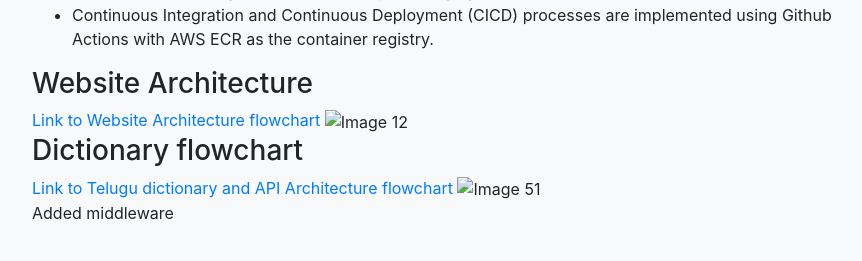
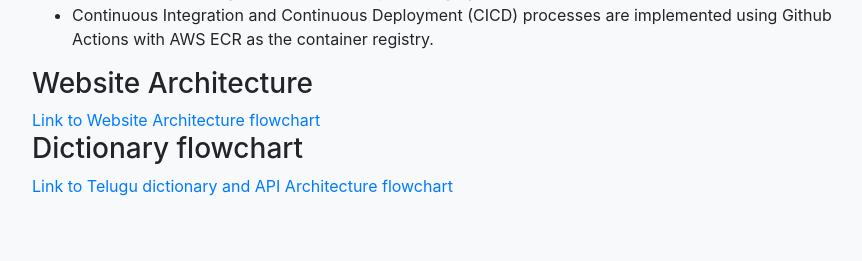
Before and after one commit to Hrushikesh-github/my-website, a FastAPI app: template templates/home.html in a window 1280 px wide. Shown: the part 805-1066 px from the top of the page, without its empty margins (208-1070 px from the left). After the commit the page ends 1001 px from the top, so only its background shows below. Run offline with FastAPI, Linux system fonts and the light colour scheme; the template is opened without the code that fills it, so the values that code supplies are empty; some libraries are stand-ins or nearby versions.

Commit message:
removed all middleware

```diff
--- a/main.py
+++ b/main.py
@@ -2,12 +2,9 @@ from fastapi import FastAPI
 from fastapi.staticfiles import StaticFiles
 from routers import routers_main
 import os
-from fastapi import Request
-from fastapi.middleware.httpsredirect import HTTPSRedirectMiddleware
 
 app = FastAPI()
 
-app.add_middleware(HTTPSRedirectMiddleware)
 
 os.makedirs("static/stacked", exist_ok=True)
 os.makedirs("static/perturbations", exist_ok=True)
@@ -17,13 +14,4 @@ os.makedirs("static/adversarial", exist_ok=True)
 #Mount the static files directory
 app.mount("/static", StaticFiles(directory="static"), name="static")
 
-@app.middleware("http")
-async def middleware_events(request: Request, call_next):
-    if os.getenv("FASTAPI_ENV") != "local":
-        request.scope["scheme"] = "https"
-
-    response = await call_next(request)
-
-    return response
-
 app.include_router(routers_main.router)
--- a/templates/home.html
+++ b/templates/home.html
@@ -121,12 +121,12 @@
 <div style="margin: 0 auto; width: 800px;">
   <h3>Website Architecture</h3>
   <a href="https://drive.google.com/file/d/1kPOPAk4O-P9MyIfBn2NdNDTh7ylRJfYq/view?usp=drive_link" target="_blank">Link to Website Architecture flowchart</a>
-  <img src="{{ image_1 }}" alt="Image 12" style="width: 100%; height: auto;">
+  <!-- <img src="{{ image_1 }}" alt="Image 12" style="width: 100%; height: auto;"> -->
   <!-- <div style="margin-bottom: 20px;"></div> This creates a 20px gap between the images -->
   <h3>Dictionary flowchart</h3>
   <a href="https://drive.google.com/file/d/1ATRmwQZQrukWwl82Xl6q37PPjTpGASV4/view?usp=sharing" target="_blank">Link to Telugu dictionary and API Architecture flowchart</a>
-  <img src="{{ image_2 }}" alt="Image 51" style="width: 100%; height: auto;">
-  <p>Added middleware</p>
+  <!-- <img src="{{ image_2 }}" alt="Image 51" style="width: 100%; height: auto;">
+  <p>Added middleware</p> -->
 </div>
 
           <footer class="mt-5 text-center">
```
